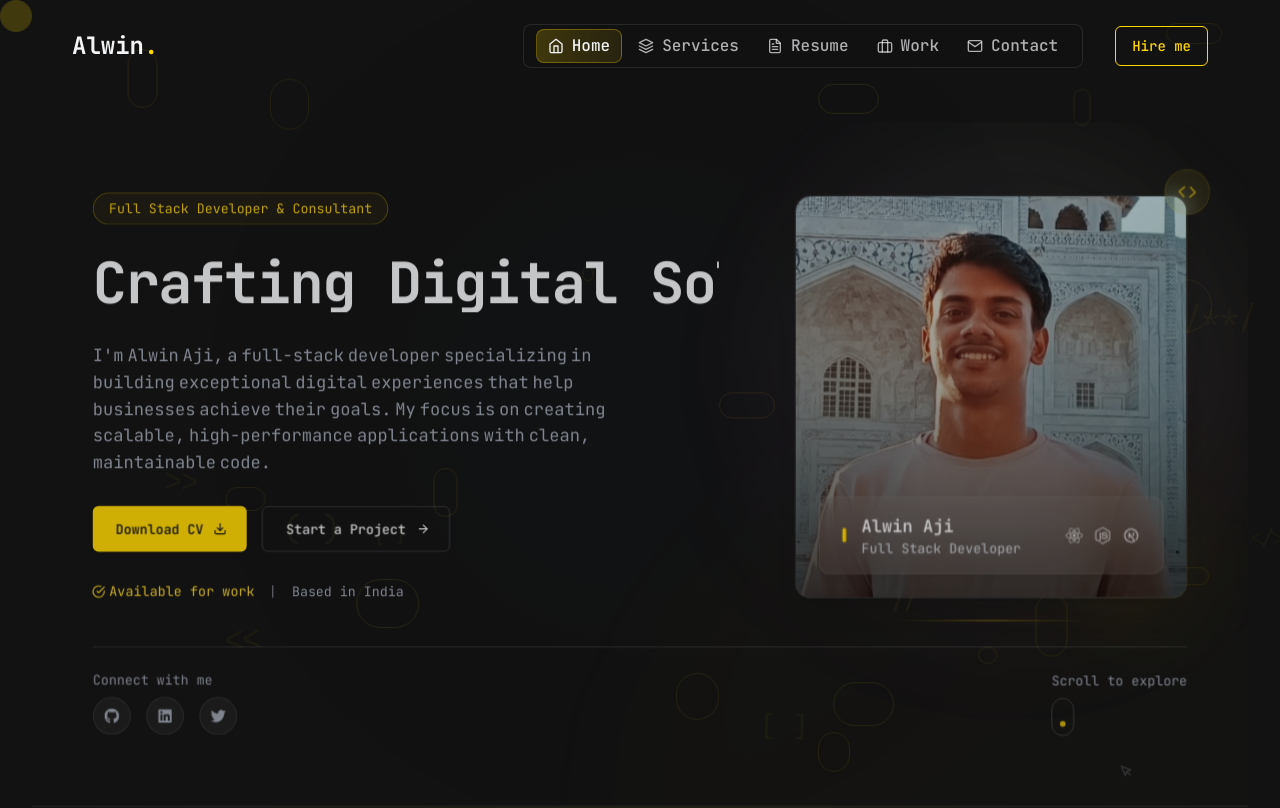
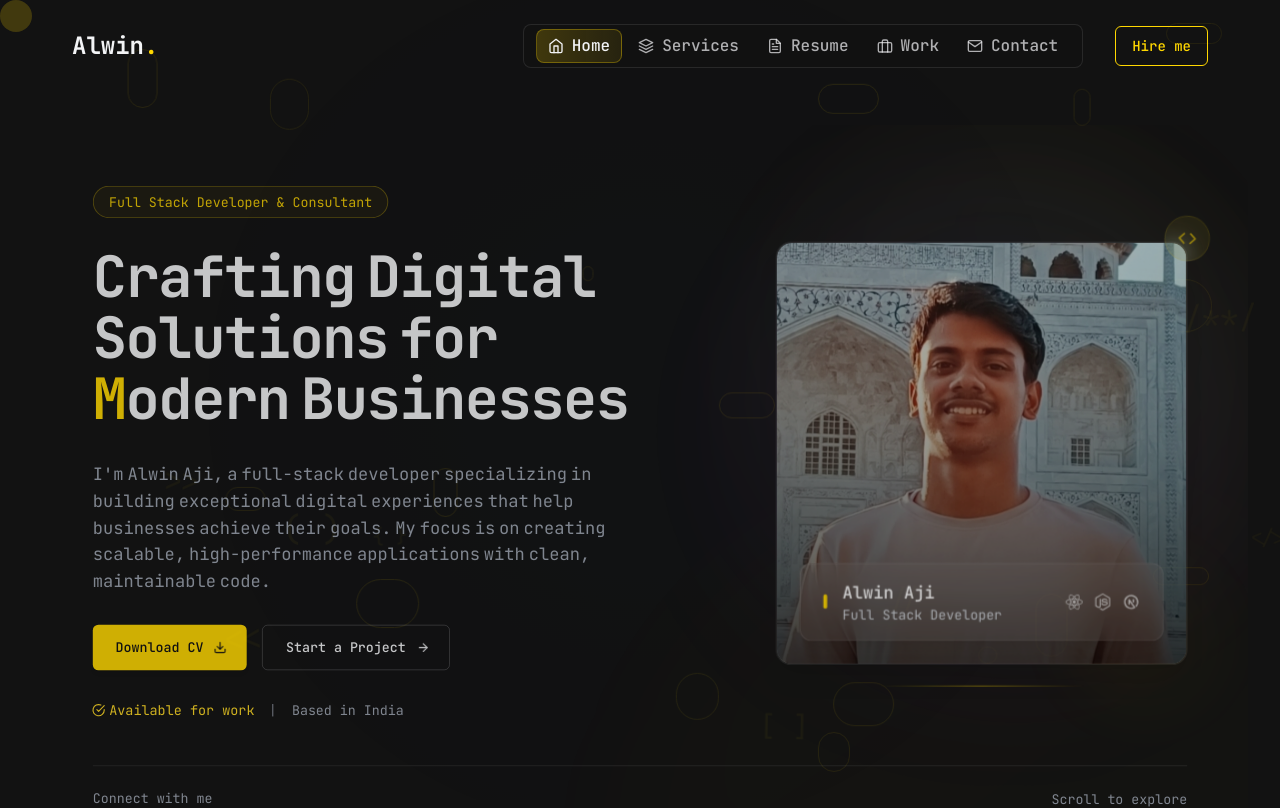
Before and after one commit to retr0717/portfolio, a Next.js app: page / in a window 1280 px wide. Shown: the top 808 px of the page. Built offline with nearby package versions, Linux system fonts and the light colour scheme.

Commit message:
ui update

```diff
--- a/app/page.tsx
+++ b/app/page.tsx
@@ -122,9 +122,9 @@ const Home = () => {
           </div>
 
           <div className="container mx-auto px-4 md:px-6 z-10">
-            <div className="grid grid-cols-1 lg:grid-cols-5 gap-10 lg:gap-20 items-center">
-              {/* Photo - MOVED TO BOTTOM on mobile */}
-              <div className="lg:col-span-2 lg:order-last order-2">
+            <div className="grid grid-cols-1 lg:grid-cols-12 gap-10 lg:gap-20 items-center">
+              {/* Photo - Adjusted column width and position */}
+              <div className="lg:col-span-5 lg:col-start-8 lg:order-last order-1 relative z-10">
                 <motion.div
                   initial={{ opacity: 0, y: 30 }}
                   animate={{ opacity: 1, y: 0 }}
@@ -160,8 +160,8 @@ const Home = () => {
                 </motion.div>
               </div>
 
-              {/* Content - MOVED TO TOP on mobile */}
-              <div className="lg:col-span-3 space-y-8 order-1">
+              {/* Content - With improved text container */}
+              <div className="lg:col-span-7 lg:col-start-1 space-y-8 order-2 lg:order-1 relative z-20 mt-8 lg:mt-0">
                 <motion.div
                   initial={{ width: 0, opacity: 0 }}
                   animate={{ width: "auto", opacity: 1 }}
@@ -187,27 +187,33 @@ const Home = () => {
                   </motion.div>
                 </motion.div>
 
-                <div ref={textRef} className="overflow-hidden">
+                {/* Title with improved word wrapping */}
+                <div className="w-full overflow-hidden">
                   <motion.h1
-                    className="text-4xl md:text-5xl lg:text-6xl font-bold tracking-tight text-text-primary inline-block"
+                    className="text-4xl md:text-5xl lg:text-6xl font-bold tracking-tight text-text-primary"
                     initial={{ y: 100 }}
                     animate={{ y: 0 }}
                     transition={{ duration: 0.8, ease: [0.33, 1, 0.68, 1] }}
                   >
-                    {titleChars.map((char, index) => (
+                    {/* Split by words first, then animate characters within each word */}
+                    {titleText.split(" ").map((word, wordIndex) => (
+                      <span key={wordIndex} className="inline-block mr-[0.2em] mb-1">
+                        {word.split("").map((char, charIndex) => (
                           <motion.span
-                        key={index}
+                            key={`${wordIndex}-${charIndex}`}
                             initial={{ opacity: 0, y: 20 }}
                             animate={{ opacity: 1, y: 0 }}
                             transition={{
                               duration: 0.5,
-                          delay: 0.8 + index * 0.02,
+                              delay: 0.8 + (wordIndex * word.length + charIndex) * 0.02,
                               ease: "easeOut"
                             }}
-                        className={char === "M" ? "text-accent" : ""}
+                            className={`inline-block ${char === "M" ? "text-accent" : ""}`}
                           >
-                        {char === " " ? "\u00A0" : char}
+                            {char}
                           </motion.span>
+                        ))}
+                      </span>
                     ))}
                   </motion.h1>
                 </div>
```
Lines whose indentation alone changed are shown as unchanged.
